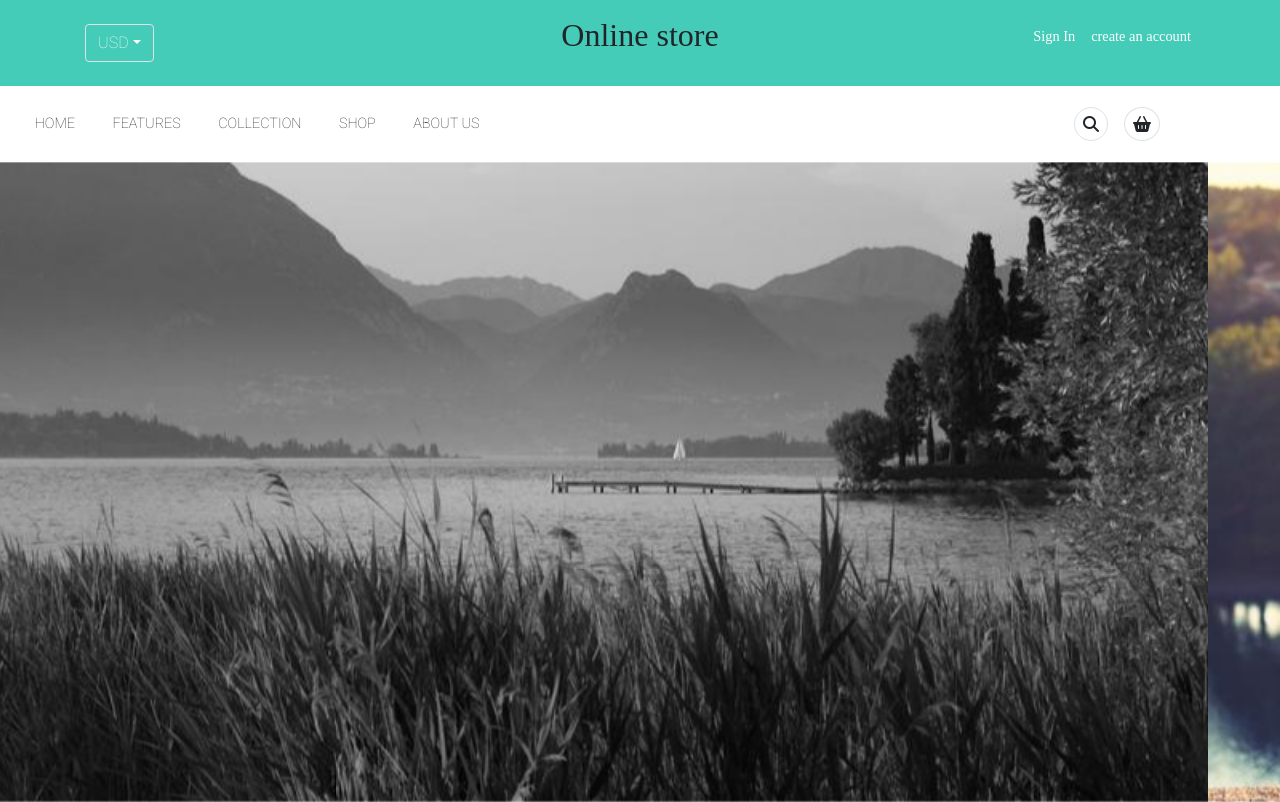
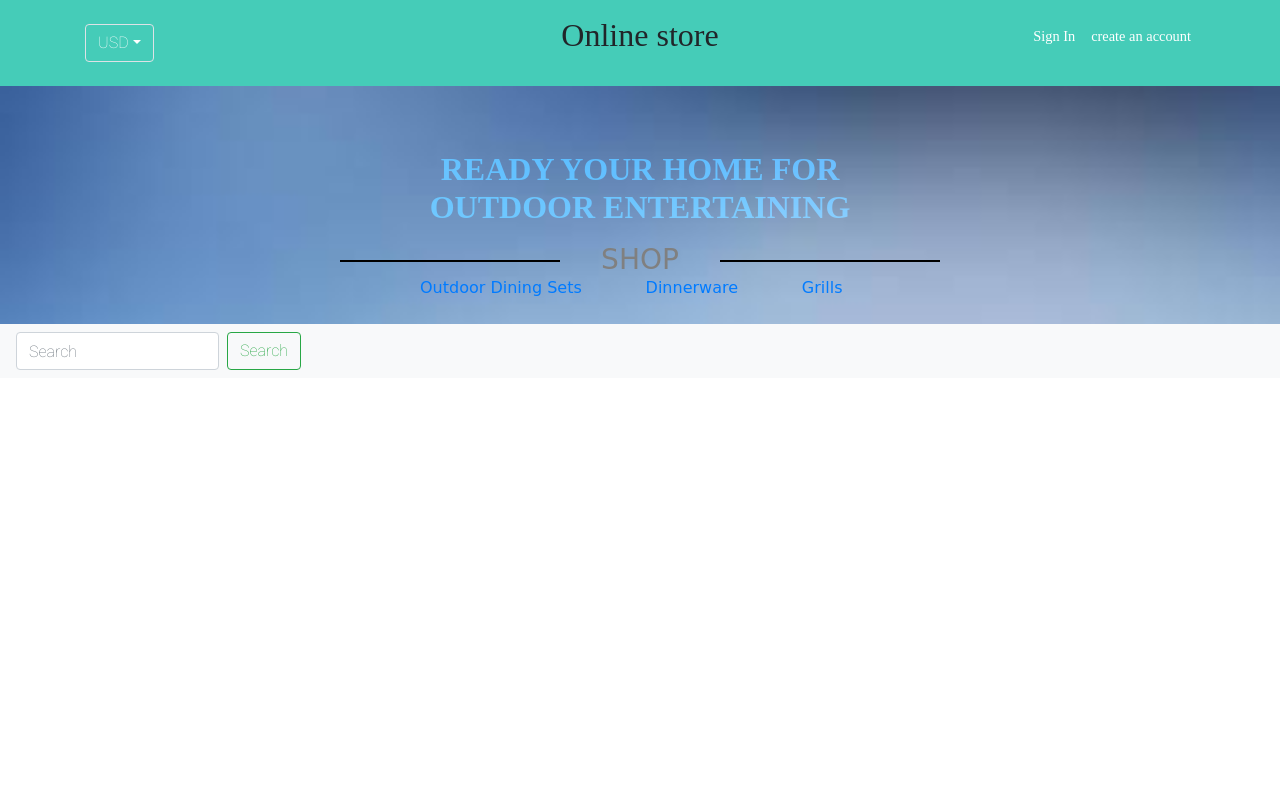
Before and after one commit to Niloyshil/Final-Year-Project, a plain HTML site: page index.html in a window 1280 px wide. Drawn offline with nearby package versions, Linux system fonts and the light colour scheme; a web font is replaced by a local one.

Commit message:
nav bar link done

```diff
--- a/index.html
+++ b/index.html
@@ -43,77 +43,37 @@
 			</div>
 		</div>
 
-		<div class="container-fluid p-0">
-			<nav class="navbar navbar-expand-lg navbar-light bg-white">
+		<div class="slide">
+			<div>
+				<h2> <p class="text-primary">READY YOUR HOME FOR <br>OUTDOOR ENTERTAINING</p></h2>
+				<h3> <span>SHOP</span> </h3>
+			</div>
 
-				<button class="navbar-toggler" type="button" data-toggle="collapse" data-target="#navbarNav" aria-controls="navbarNav" aria-expanded="false" aria-label="Toggle navigation">
-					<span class="navbar-toggler-icon"></span>
-				</button>
-				<div class="collapse navbar-collapse" id="navbarNav">
-					<ul class="navbar-nav">
-						<li class="nav-item active">
-							<a class="nav-link" href="#">HOME <span class="sr-only">(current)</span></a>
-						</li>
-						<li class="nav-item">
-							<a class="nav-link" href="#">FEATURES</a>
-						</li>
-						<li class="nav-item">
-							<a class="nav-link" href="#">COLLECTION</a>
-						</li>
-						<li class="nav-item">
-							<a class="nav-link" href="#">SHOP</a>
-						</li>
-						<li class="nav-item">
-							<a class="nav-link" href="#">ABOUT US</a>
-						</li>
-
+			<!--nav bar-->
+			<div>
+				<div class="nav-bar">
+					<ul>
+						<li> <a href="#">Outdoor Dining Sets </a></li>
+						<li> <a href="#">Dinnerware</a>  </li>
+						<li> <a href="#">Grills</a></li>
 					</ul>
 				</div>
-				<div class="navbar-nav">
-					<li class="nav-item border rounded-circle mx-2 search-icon">
-						<i class="fas fa-search p-2"></i>
+			</div><br><br>
+<!--search option-->
+  <div>
+  	<nav class="navbar navbar-light bg-light">
+  <form class="form-inline">
+    <input class="form-control mr-sm-2" type="search" placeholder="Search" aria-label="Search">
+    <button class="btn btn-outline-success my-2 my-sm-0" type="submit">Search</button>
+  </form>
+</nav>
+  </div>
 
-					</li>
-					<li class="nav-item border rounded-circle mx-2 basket-icon">
-						<i class="fas fa-shopping-basket p-2"></i>
-
-					</li>
-
-				</div>
-
-			</nav>
-
-		</div>
-	</header>
-	<!--header-->
-	<!--Main Section-->
-	<main>
-
-		<!--First Slider-->
-		<div class="carousel slide" data-ride="carousel" data-interval="1000">
-			<div class="carousel-inner">
-				<div class="carousel-item active">
-					<img src="img/im1.jpg" />
-				</div>
-
-				<div class="carousel-item ">
-					<img src="img/im2.jpg" />
-				</div>
-
-				<div class="carousel-item ">
-					<img src="img/im3.jpg" />
-				</div>
-
-				<div class="carousel-item ">
-					<img src="img/im4.jpg" />
-				</div>
-
-
-			</div>
 		</div>
 
 
-
+</nav>
+		</div>
 		<!--First Slider-->
 	</main>
 	<!--Main Section-->
--- a/style.css
+++ b/style.css
@@ -47,24 +47,63 @@ header .site-title{
 	font-family: var(--sofia);
 }
 /* Navigation Menu*/
-.navbar-nav{
-	padding: 0.8em 0em;
-}
-.navbar-nav .nav-link{
-	font-size: 0.9em;
-	color:var(--light-gray)!important;
-}
-.navbar-nav .nav-item .nav-link{
-	padding: 0 1.3em;
-}
-
-.navbar-nav .basket-icon{
-	margin-right: 6.5rem !important;
-}
-/*slider*/
-.carousel-item img
-{
+.slide{
+	background-image: url('./img/slider2.jpg');
 	height: 100%;
 	width: 100%;
+	background-size: cover;
+    position: relative;
 
 }
+.slide h2{
+	text-decoration-style: bold;
+	font-style: bold;
+	font-weight: bolder;
+	color: white;
+	mix-blend-mode: screen;
+	text-align: center;
+	font-family: 'Markazi Text', serif;
+	padding-top: 5%
+}
+h3{
+
+  color: gray;
+  text-align: center;
+  max-width: 600px;
+  position: relative;
+    font-family: 'Kalam', cursive;
+    margin: auto;
+
+}
+h3:before {
+  content: "";
+  display: block;
+  width: 220px;
+  height: 2px;
+  background: #000;
+  position: absolute;
+  left: 0;
+  top:50%;
+}
+h3:after {
+  content: "";
+  display: block;
+  width: 220px;
+  height: 2px;
+  background: #000;
+  position: absolute;
+  right: 0;
+  top:50%;
+}
+/*nav-bar*/
+.nav-bar{
+	float: right;
+	width: 75%;
+
+}
+.nav-bar ul li{
+	display: inline-block;
+	list-style: none;
+	margin-left: 60px;
+	font-family: 'Damion', cursive;
+}
```
Also changed, not shown: img/slider1.jpg (added), img/slider2.jpg (added).
